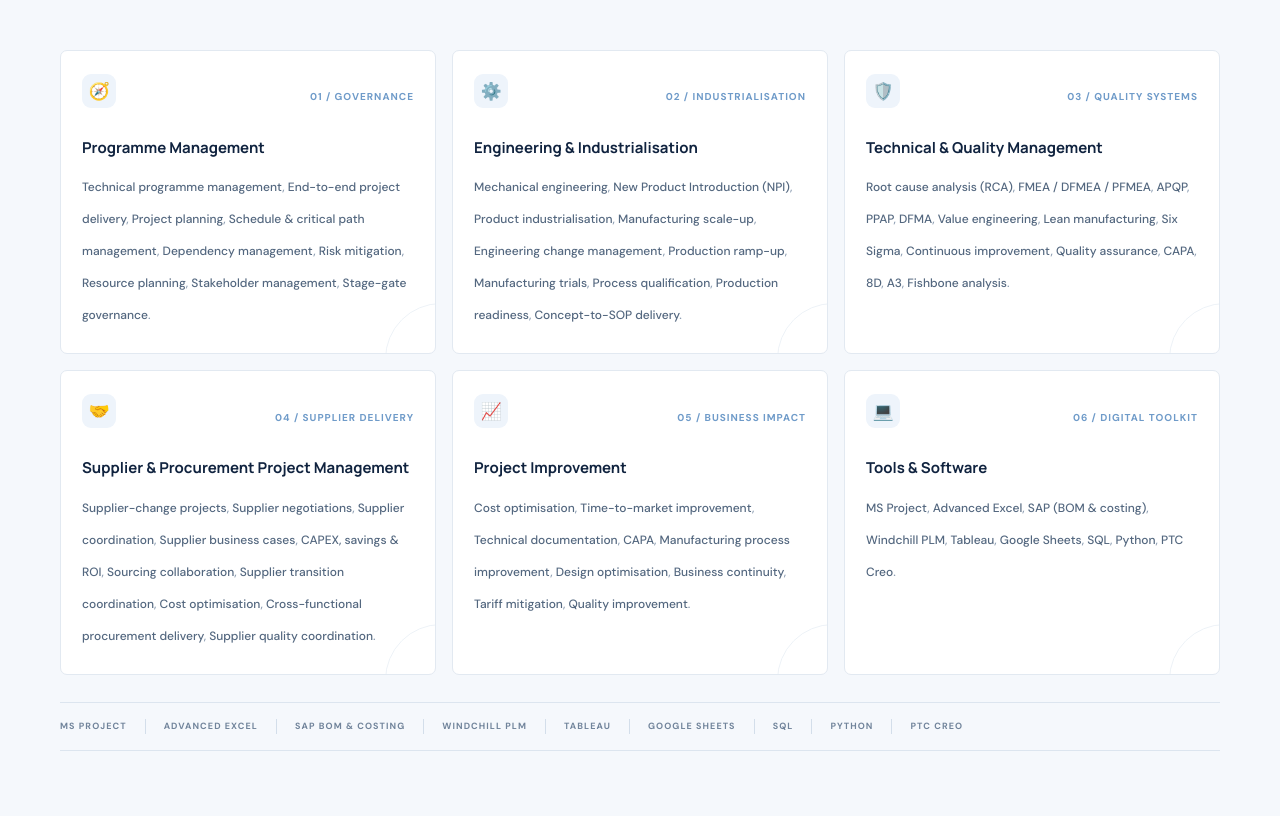
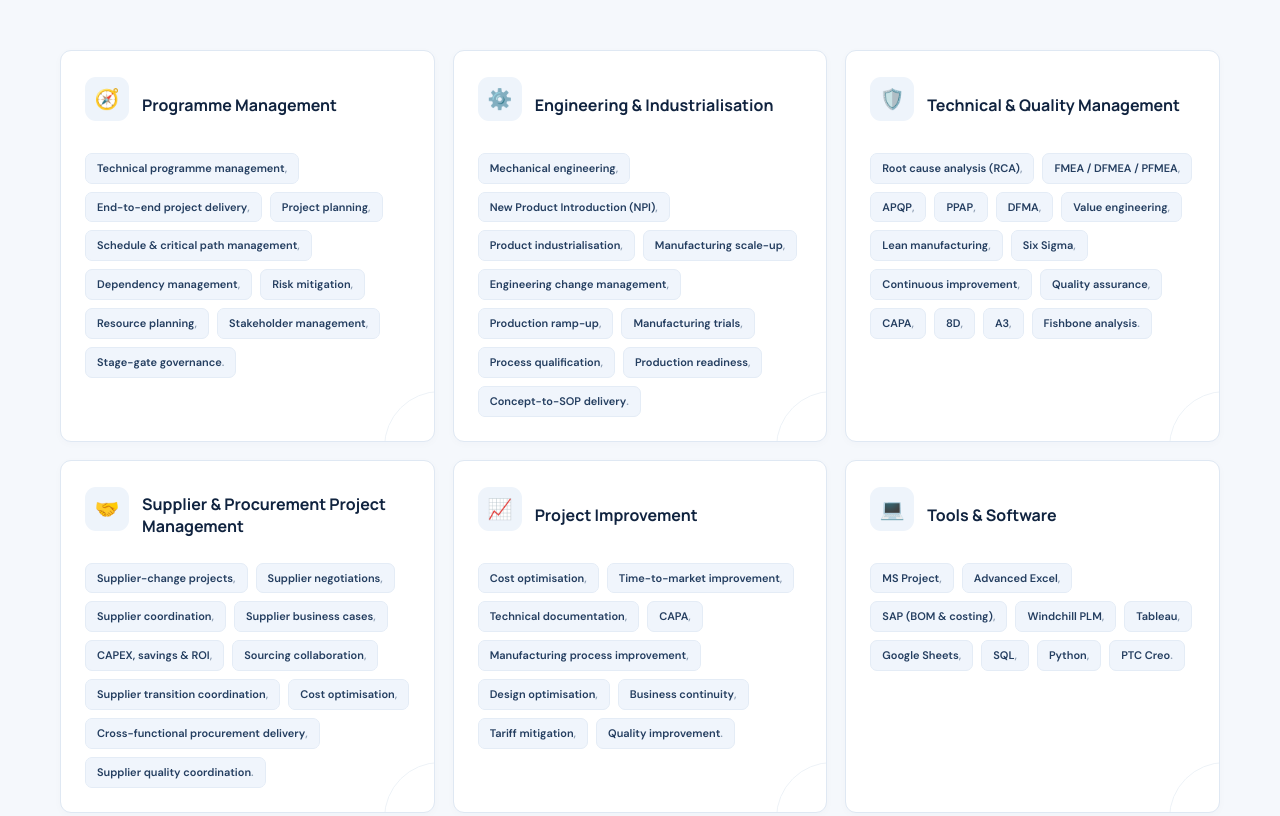
Before and after one commit to ankittiwari2510/ankittiwari2510.github.io, a plain HTML site: page index.html in a window 1280 px wide. Shown: the part 6916-7732 px from the top of the page. Drawn offline with Linux system fonts and the light colour scheme.

Commit message:
Add files via upload

```diff
--- a/index.html
+++ b/index.html
@@ -116,12 +116,12 @@
 
     <section class="expertise-section" id="expertise"><div class="container section"><div class="section-heading"><span class="section-index">04 / EXPERTISE</span><h2>Connecting strategy<br><em>with execution.</em></h2></div>
       <div class="expertise-grid skills-grid">
-        <article class="expertise-card"><div class="skill-card-head"><span class="skill-icon">🧭</span><span class="expertise-number">01 / GOVERNANCE</span></div><h3>Programme Management</h3><div class="skill-chips"><span>Technical programme management</span><span>End-to-end project delivery</span><span>Project planning</span><span>Schedule & critical path management</span><span>Dependency management</span><span>Risk mitigation</span><span>Resource planning</span><span>Stakeholder management</span><span>Stage-gate governance</span></div></article>
-        <article class="expertise-card"><div class="skill-card-head"><span class="skill-icon">⚙️</span><span class="expertise-number">02 / INDUSTRIALISATION</span></div><h3>Engineering & Industrialisation</h3><div class="skill-chips"><span>Mechanical engineering</span><span>New Product Introduction (NPI)</span><span>Product industrialisation</span><span>Manufacturing scale-up</span><span>Engineering change management</span><span>Production ramp-up</span><span>Manufacturing trials</span><span>Process qualification</span><span>Production readiness</span><span>Concept-to-SOP delivery</span></div></article>
-        <article class="expertise-card"><div class="skill-card-head"><span class="skill-icon">🛡️</span><span class="expertise-number">03 / QUALITY SYSTEMS</span></div><h3>Technical & Quality Management</h3><div class="skill-chips"><span>Root cause analysis (RCA)</span><span>FMEA / DFMEA / PFMEA</span><span>APQP</span><span>PPAP</span><span>DFMA</span><span>Value engineering</span><span>Lean manufacturing</span><span>Six Sigma</span><span>Continuous improvement</span><span>Quality assurance</span><span>CAPA</span><span>8D</span><span>A3</span><span>Fishbone analysis</span></div></article>
-        <article class="expertise-card"><div class="skill-card-head"><span class="skill-icon">🤝</span><span class="expertise-number">04 / SUPPLIER DELIVERY</span></div><h3>Supplier & Procurement Project Management</h3><div class="skill-chips"><span>Supplier-change projects</span><span>Supplier negotiations</span><span>Supplier coordination</span><span>Supplier business cases</span><span>CAPEX, savings & ROI</span><span>Sourcing collaboration</span><span>Supplier transition coordination</span><span>Cost optimisation</span><span>Cross-functional procurement delivery</span><span>Supplier quality coordination</span></div></article>
-        <article class="expertise-card"><div class="skill-card-head"><span class="skill-icon">📈</span><span class="expertise-number">05 / BUSINESS IMPACT</span></div><h3>Project Improvement</h3><div class="skill-chips"><span>Cost optimisation</span><span>Time-to-market improvement</span><span>Technical documentation</span><span>CAPA</span><span>Manufacturing process improvement</span><span>Design optimisation</span><span>Business continuity</span><span>Tariff mitigation</span><span>Quality improvement</span></div></article>
-        <article class="expertise-card"><div class="skill-card-head"><span class="skill-icon">💻</span><span class="expertise-number">06 / DIGITAL TOOLKIT</span></div><h3>Tools & Software</h3><div class="skill-chips"><span>MS Project</span><span>Advanced Excel</span><span>SAP (BOM & costing)</span><span>Windchill PLM</span><span>Tableau</span><span>Google Sheets</span><span>SQL</span><span>Python</span><span>PTC Creo</span></div></article>
+        <article class="expertise-card"><h3 class="expertise-title"><span class="skill-icon" aria-hidden="true">🧭</span><span>Programme Management</span></h3><div class="skill-chips"><span>Technical programme management</span><span>End-to-end project delivery</span><span>Project planning</span><span>Schedule & critical path management</span><span>Dependency management</span><span>Risk mitigation</span><span>Resource planning</span><span>Stakeholder management</span><span>Stage-gate governance</span></div></article>
+        <article class="expertise-card"><h3 class="expertise-title"><span class="skill-icon" aria-hidden="true">⚙️</span><span>Engineering & Industrialisation</span></h3><div class="skill-chips"><span>Mechanical engineering</span><span>New Product Introduction (NPI)</span><span>Product industrialisation</span><span>Manufacturing scale-up</span><span>Engineering change management</span><span>Production ramp-up</span><span>Manufacturing trials</span><span>Process qualification</span><span>Production readiness</span><span>Concept-to-SOP delivery</span></div></article>
+        <article class="expertise-card"><h3 class="expertise-title"><span class="skill-icon" aria-hidden="true">🛡️</span><span>Technical & Quality Management</span></h3><div class="skill-chips"><span>Root cause analysis (RCA)</span><span>FMEA / DFMEA / PFMEA</span><span>APQP</span><span>PPAP</span><span>DFMA</span><span>Value engineering</span><span>Lean manufacturing</span><span>Six Sigma</span><span>Continuous improvement</span><span>Quality assurance</span><span>CAPA</span><span>8D</span><span>A3</span><span>Fishbone analysis</span></div></article>
+        <article class="expertise-card"><h3 class="expertise-title"><span class="skill-icon" aria-hidden="true">🤝</span><span>Supplier & Procurement Project Management</span></h3><div class="skill-chips"><span>Supplier-change projects</span><span>Supplier negotiations</span><span>Supplier coordination</span><span>Supplier business cases</span><span>CAPEX, savings & ROI</span><span>Sourcing collaboration</span><span>Supplier transition coordination</span><span>Cost optimisation</span><span>Cross-functional procurement delivery</span><span>Supplier quality coordination</span></div></article>
+        <article class="expertise-card"><h3 class="expertise-title"><span class="skill-icon" aria-hidden="true">📈</span><span>Project Improvement</span></h3><div class="skill-chips"><span>Cost optimisation</span><span>Time-to-market improvement</span><span>Technical documentation</span><span>CAPA</span><span>Manufacturing process improvement</span><span>Design optimisation</span><span>Business continuity</span><span>Tariff mitigation</span><span>Quality improvement</span></div></article>
+        <article class="expertise-card"><h3 class="expertise-title"><span class="skill-icon" aria-hidden="true">💻</span><span>Tools & Software</span></h3><div class="skill-chips"><span>MS Project</span><span>Advanced Excel</span><span>SAP (BOM & costing)</span><span>Windchill PLM</span><span>Tableau</span><span>Google Sheets</span><span>SQL</span><span>Python</span><span>PTC Creo</span></div></article>
       </div>
       <div class="tool-strip"><span>MS PROJECT</span><span>ADVANCED EXCEL</span><span>SAP BOM & COSTING</span><span>WINDCHILL PLM</span><span>TABLEAU</span><span>GOOGLE SHEETS</span><span>SQL</span><span>PYTHON</span><span>PTC CREO</span></div>
     </div></section>
--- a/styles.css
+++ b/styles.css
@@ -193,3 +193,81 @@
 .credentials-section .credential-item>div{min-width:0;flex:1}
 .credentials-section .credential-icon{flex:0 0 44px!important;width:44px!important;height:44px!important;min-width:44px!important;max-width:44px!important;max-height:44px!important;overflow:hidden!important;display:grid!important;place-items:center!important;padding:3px!important;box-sizing:border-box!important}
 .credentials-section .credential-icon img{display:block!important;width:100%!important;height:100%!important;max-width:100%!important;max-height:100%!important;object-fit:contain!important;object-position:center!important}
+
+
+/* Version 13 — expertise cards: compact skill chips in a 3 × 2 layout */
+.expertise-section .expertise-grid.skills-grid{
+  display:grid;
+  grid-template-columns:repeat(3,minmax(0,1fr));
+  gap:18px;
+  align-items:stretch;
+}
+.expertise-section .skills-grid .expertise-card{
+  min-width:0;
+  min-height:250px;
+  padding:26px 24px 24px;
+  border:1px solid #dfe8f3;
+  border-radius:11px;
+  background:#fff;
+  box-shadow:0 2px 8px rgba(20,48,82,.025);
+  display:flex;
+  flex-direction:column;
+  transition:border-color .18s ease, box-shadow .18s ease, transform .18s ease;
+}
+.expertise-section .skills-grid .expertise-card:hover{
+  border-color:#c8d9ed;
+  box-shadow:0 9px 22px rgba(20,48,82,.06);
+  transform:translateY(-2px);
+}
+.expertise-section .expertise-title{
+  display:flex;
+  align-items:center;
+  gap:13px;
+  min-height:44px;
+  margin:0 0 18px !important;
+  color:var(--navy);
+  font-size:16px !important;
+  line-height:1.35 !important;
+  font-weight:700;
+}
+.expertise-section .expertise-title .skill-icon{
+  flex:0 0 44px;
+  width:44px;
+  height:44px;
+  border-radius:11px;
+  font-size:20px;
+}
+.expertise-section .skill-chips{
+  display:flex;
+  flex-wrap:wrap;
+  gap:8px;
+  align-content:flex-start;
+}
+.expertise-section .skill-chips span{
+  display:inline-flex;
+  align-items:center;
+  max-width:100%;
+  padding:7px 11px;
+  border:1px solid #e4ecf6;
+  border-radius:7px;
+  background:#f0f5fc;
+  color:#243e60;
+  font-size:11px;
+  line-height:1.35;
+  font-weight:600;
+  overflow-wrap:anywhere;
+}
+.expertise-section .skill-chips span:hover{
+  border-color:#c7d9ef;
+  background:#e8f1fc;
+  color:#18375d;
+}
+@media(max-width:900px){
+  .expertise-section .expertise-grid.skills-grid{grid-template-columns:repeat(2,minmax(0,1fr));}
+}
+@media(max-width:620px){
+  .expertise-section .expertise-grid.skills-grid{grid-template-columns:1fr;gap:13px;}
+  .expertise-section .skills-grid .expertise-card{min-height:0;padding:21px 19px;}
+  .expertise-section .expertise-title{font-size:15px !important;margin-bottom:15px !important;}
+  .expertise-section .skill-chips span{font-size:10.5px;padding:7px 9px;}
+}
```
